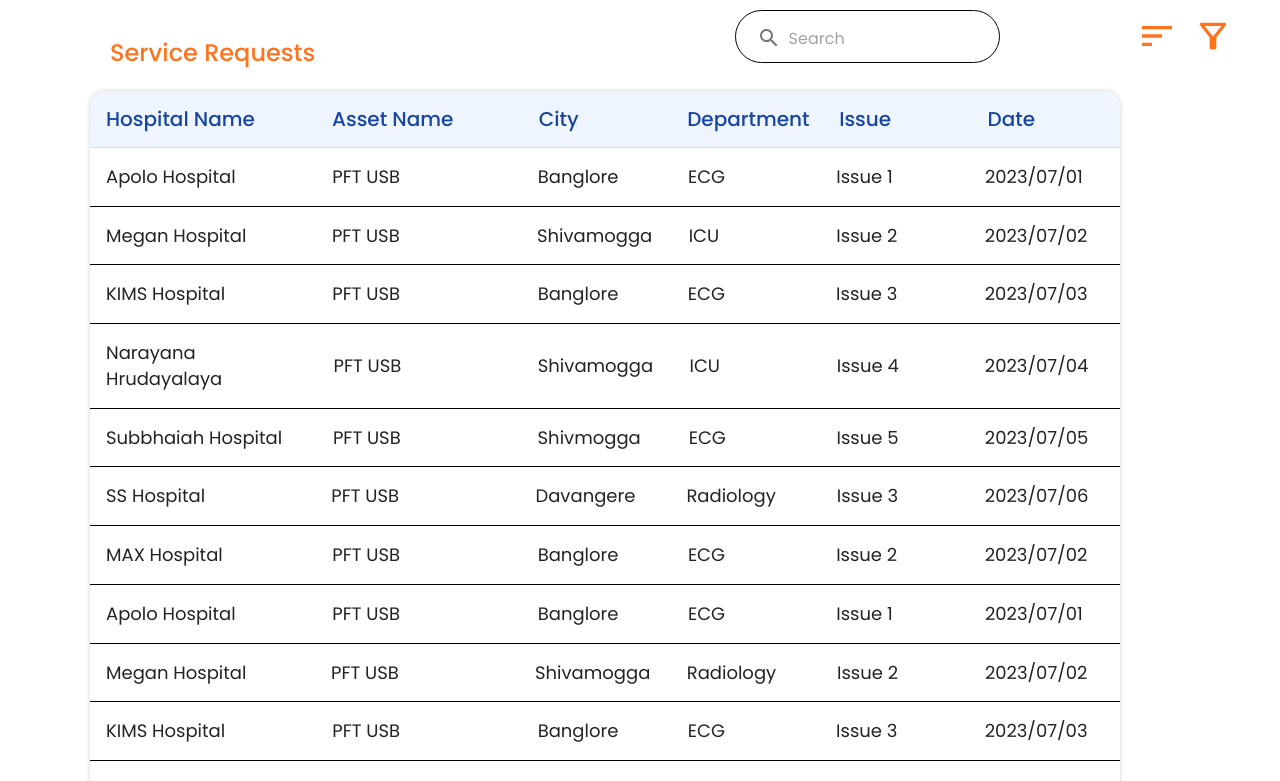
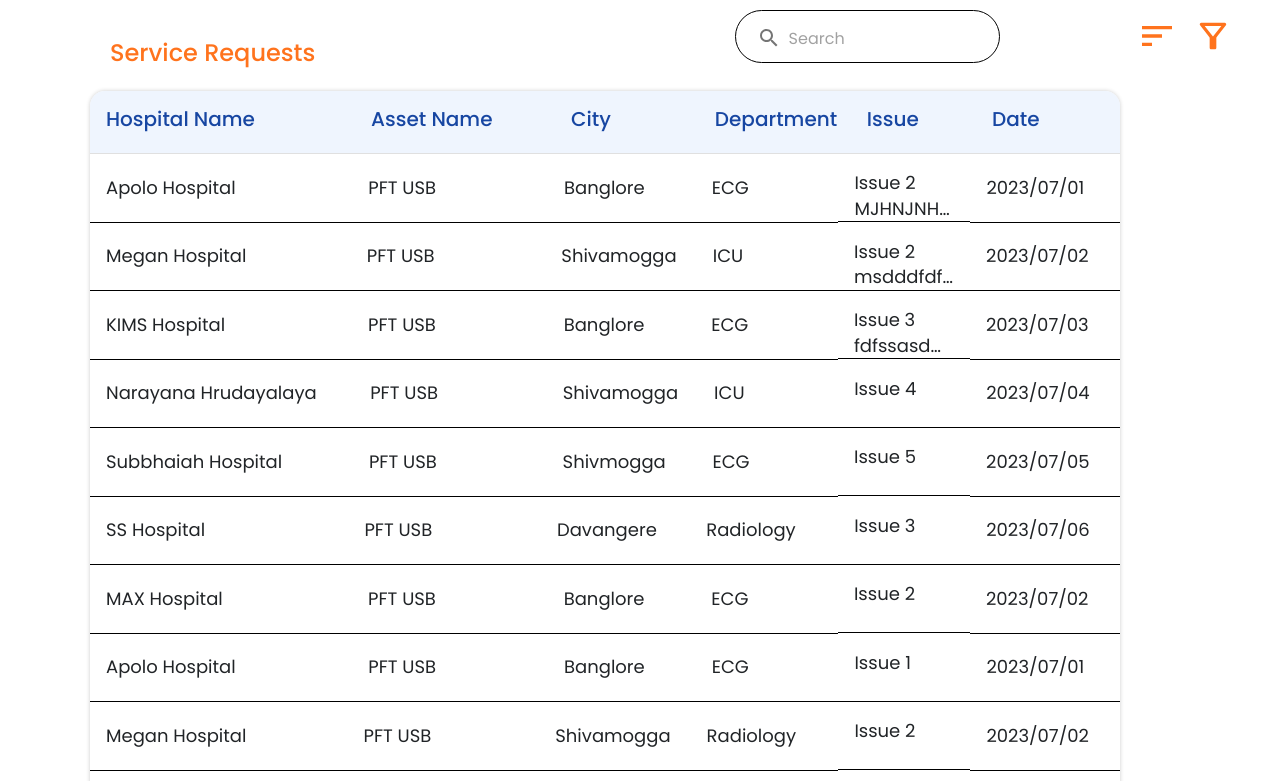
Before and after one commit to RangnathSM/Service-Request, a React (Create React App) app: page / in a window 1280 px wide. Shown: the top 781 px of the page. Built offline with nearby package versions, Linux system fonts and the light colour scheme; a web font is replaced by a local one.

Commit message:
first commit

```diff
--- a/src/Component/Service.jsx
+++ b/src/Component/Service.jsx
@@ -74,7 +74,7 @@ const Service = () => {
         asset: 'PFT USB',
         city: 'Banglore',
         department: 'ECG',
-        issue: 'Issue 1',
+        issue: 'Issue 2 MJHNJNHJH JHJHJHJH JHJJHHHGGGFDDDBJKK',
         date: '2023/07/01',
       },
       {
@@ -82,7 +82,7 @@ const Service = () => {
         asset: 'PFT USB',
         city: 'Shivamogga',
         department: 'ICU',
-        issue: 'Issue 2',
+        issue: 'Issue 2 msdddfdfssasd fdsfdsvcdc',
         date: '2023/07/02',
       },
       {
@@ -90,7 +90,7 @@ const Service = () => {
         asset: 'PFT USB',
         city: 'Banglore',
         department: 'ECG',
-        issue: 'Issue 3',
+        issue: 'Issue 3 fdfssasd fdsfdsvcdc hhhdnnadkjdj',
         date: '2023/07/03',
       },
       {
@@ -443,15 +443,15 @@ const Service = () => {
             <Box width={{xl:'1030px', lg:'1030px', md:'850px', sm:'500px', xs:'400px'}} height='937px' sx={{boxShadow : "0px 0px 4px 0px #00000033", border: "0px solid #1746A280", borderRadius:'15px', marginTop:{xl:'20px', lg:'20px', md:'20px', sm:'20px', xs:'20px'}, marginLeft:{xl:'0px', lg:'0px', md:'25px', sm:'50px', xs:'38px'}}} >
                 <TableContainer sx={{ minWidth:{xl:1030, lg:1030, md:850, sm:500, xs:400}, height:'937px',borderRadius:'15px', }} aria-label="simple table">
                 <Table>
-                    <TableHead>
+                    <TableHead width='1030px' height='50px'>
                     <TableRow sx={{background:'#EFF5FE' }}>
                         <Box width='1030px' display="flex">
-                        <TableCell align="start" sx={{fontSize:'20px', fontWeight:'500', color:'#1746A2',width:'200px'}} >Hospital Name</TableCell>
-                        <TableCell align="start" sx={{fontSize:'20px', fontWeight:'500', color:'#1746A2',width:'180px'}} >Asset Name</TableCell>
-                        <TableCell align="start" sx={{fontSize:'20px', fontWeight:'500', color:'#1746A2',width:'120px'}} >City</TableCell>
-                        <TableCell align="start" sx={{fontSize:'20px', fontWeight:'500', color:'#1746A2',width:'120px'}} >Department</TableCell>
-                        <TableCell align="start" sx={{fontSize:'20px', fontWeight:'500', color:'#1746A2',width:'120px'}} >Issue</TableCell>
-                        <TableCell align="start" sx={{fontSize:'20px', fontWeight:'500', color:'#1746A2',width:'120px'}} >Date</TableCell>
+                        <TableCell align="left" sx={{fontSize:'20px', fontWeight:'500', color:'#1746A2',width:'250px',height:'30px'}} >Hospital Name</TableCell>
+                        <TableCell align="left" sx={{fontSize:'20px', fontWeight:'500', color:'#1746A2',width:'180px',height:'30px'}} >Asset Name</TableCell>
+                        <TableCell align="left" sx={{fontSize:'20px', fontWeight:'500', color:'#1746A2',width:'120px',height:'30px'}} >City</TableCell>
+                        <TableCell align="left" sx={{fontSize:'20px', fontWeight:'500', color:'#1746A2',width:'120px',height:'30px'}} >Department</TableCell>
+                        <TableCell align="left" sx={{fontSize:'20px', fontWeight:'500', color:'#1746A2',width:'100px',height:'30px'}} >Issue</TableCell>
+                        <TableCell align="left" sx={{fontSize:'20px', fontWeight:'500', color:'#1746A2',width:'120px',height:'30px'}} >Date</TableCell>
                         </Box>
                     </TableRow>
                     </TableHead>
@@ -459,12 +459,12 @@ const Service = () => {
                     {filteredServiceRequests.map((request, index) => (
                         <Box width='1030px'>
                         <TableRow display="flex" key={index}>
-                        <TableCell align="start" sx={{fontSize:'18px', fontWeight:'400', color:'#212427', width:'200px',borderColor:'black'}} component="th">{request.hospital}</TableCell>
-                        <TableCell align="start" sx={{fontSize:'18px', fontWeight:'400', color:'#212427', width:'180px',borderColor:'black'}} >{request.asset}</TableCell>
-                        <TableCell align="start" sx={{fontSize:'18px', fontWeight:'400', color:'#212427', width:'120px',borderColor:'black'}} >{request.city}</TableCell>
-                        <TableCell align="start" sx={{fontSize:'18px', fontWeight:'400', color:'#212427', width:'120px',borderColor:'black'}}>{request.department}</TableCell>
-                        <TableCell align="start" sx={{fontSize:'18px', fontWeight:'400', color:'#212427', width:'120px',borderColor:'black'}}>{request.issue}</TableCell>
-                        <TableCell align="start" sx={{fontSize:'18px', fontWeight:'400', color:'#212427', width:'120px',borderColor:'black'}}>{request.date}</TableCell>
+                        <TableCell align="left" sx={{fontSize:'18px', fontWeight:'400', color:'#212427', width:'250px',height:'35px',borderColor:'black'}} component="th">{(request.hospital)}</TableCell>
+                        <TableCell align="left" sx={{fontSize:'18px', fontWeight:'400', color:'#212427', width:'180px',height:'35px',borderColor:'black'}} >{(request.asset)}</TableCell>
+                        <TableCell align="left" sx={{fontSize:'18px', fontWeight:'400', color:'#212427', width:'120px',height:'35px',borderColor:'black'}} >{(request.city)}</TableCell>
+                        <TableCell align="left" sx={{fontSize:'18px', fontWeight:'400', color:'#212427', width:'120px',height:'35px',borderColor:'black'}}>{(request.department)}</TableCell>
+                        <TableCell align="left" sx={{fontSize:'18px', fontWeight:'400', color:'#212427', width:'100px',height:'35px',borderColor:'black',overflow: 'hidden', textOverflow: "ellipsis", display: "-webkit-box",  "-webkit-line-clamp": '2', "-webkit-box-orient": "vertical",}}>{(request.issue)}</TableCell>
+                        <TableCell align="left" sx={{fontSize:'18px', fontWeight:'400', color:'#212427', width:'120px',height:'35px',borderColor:'black'}}>{(request.date)}</TableCell>
                         </TableRow>
                         </Box>
                     ))}
```
